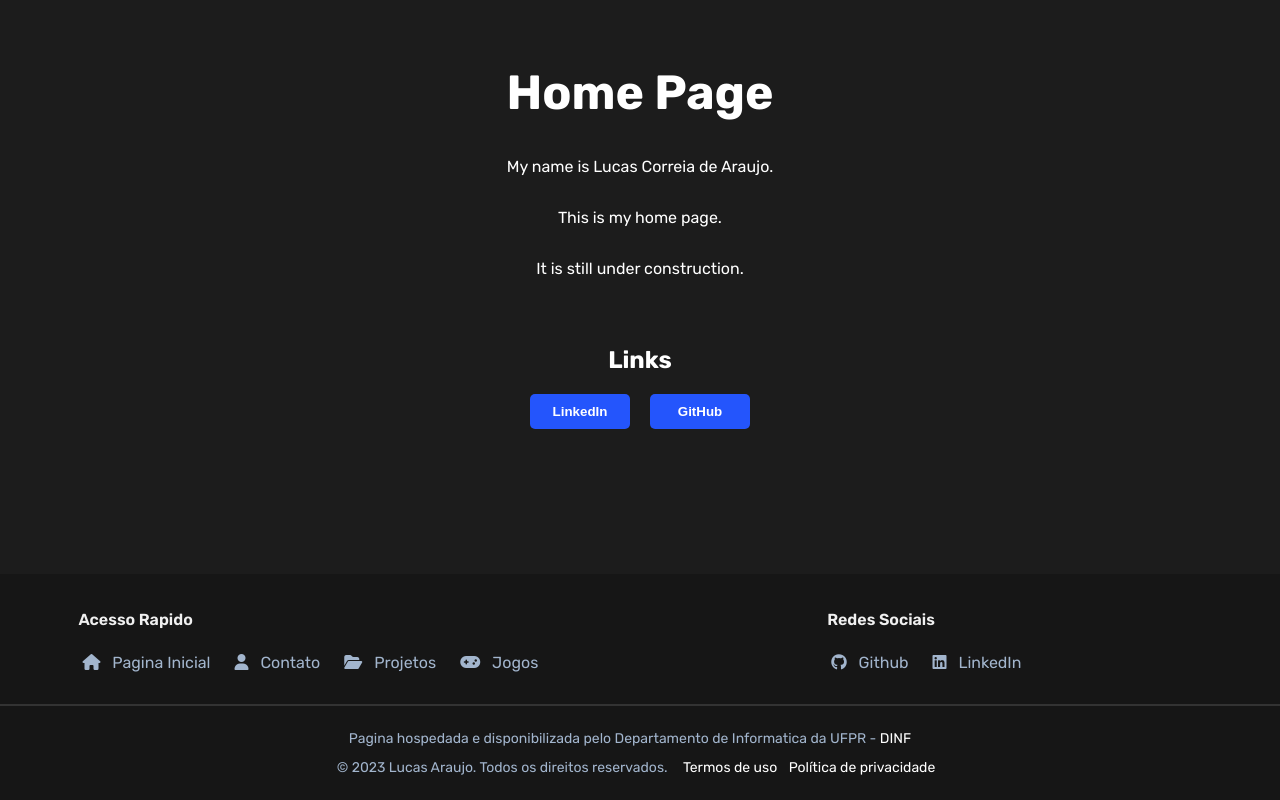
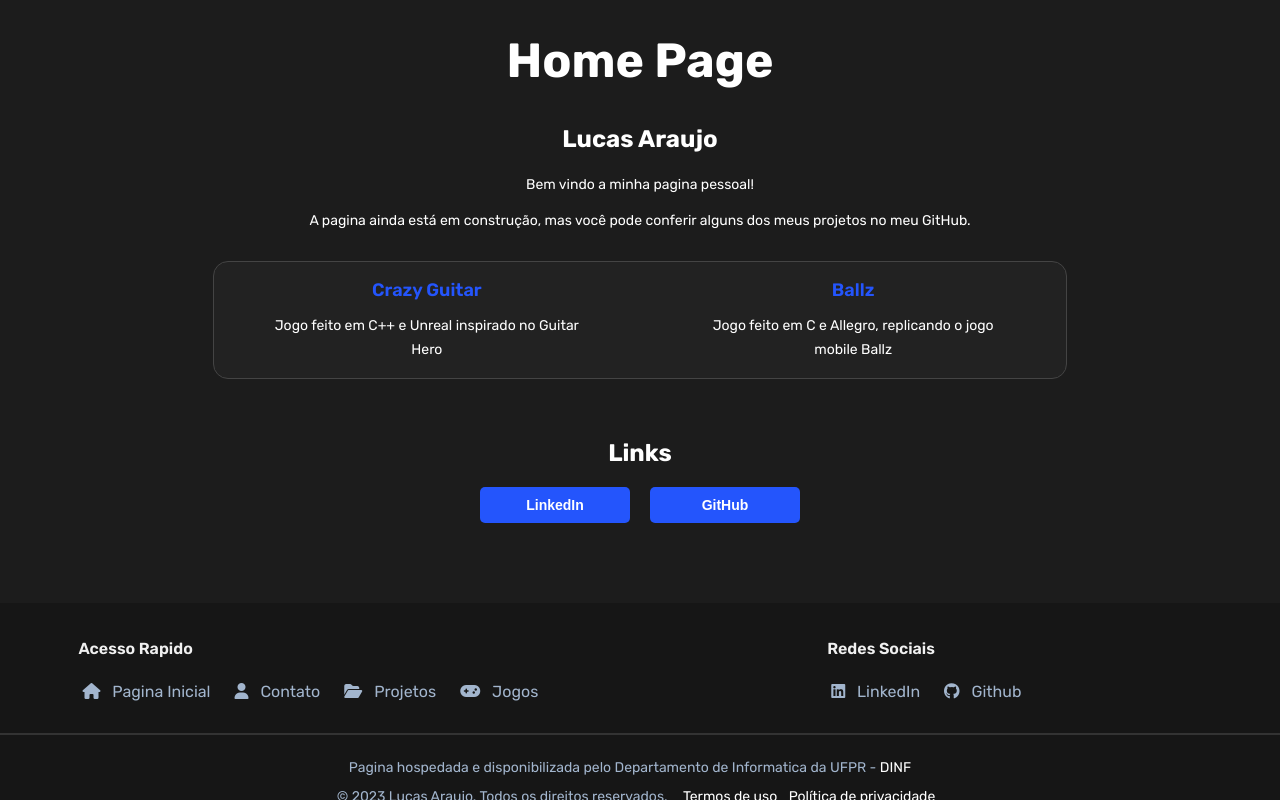
Before and after one commit to araujoLuka/dinf-webpage, a plain HTML site: page index.html in a window 1280 px wide. Drawn offline with Linux system fonts and the light colour scheme.

Commit message:
updated home page

```diff
--- a/index.html
+++ b/index.html
@@ -23,21 +23,39 @@
     <section>
         <article>
             <h1>Home Page</h1>
-            <p>My name is Lucas Correia de Araujo.</p>
-            <p>This is my home page.</p>
-            <p>It is still under construction.</p>
+            <h2>Lucas Araujo</h2>
+
+            <p>Bem vindo a minha pagina pessoal!</p>
+            <p>A pagina ainda está em construção, mas você pode conferir alguns dos meus projetos no meu GitHub.</p>
+
+            <ul class="text-list">
+                <li>
+                    <a href="https://github.com/araujoLuka/CrazyGuitar" target="_blank">
+                        Crazy Guitar
+                    </a>
+                    <span>Jogo feito em C++ e Unreal inspirado no Guitar Hero</span>
+                </li>
+                <li>
+                    <a href="https://github.com/araujoLuka/ballz" target="_blank">
+                        Ballz
+                    </a>
+                    <span>Jogo feito em C e Allegro, replicando o jogo mobile Ballz</span>
+                </li>
+            </ul>
         </article>
 
         <article>
             <h2>Links</h2>
-            <ul>
+            <ul class="button-list">
                 <li>
                     <button>
-                        <a href="https://www.linkedin.com/in/lukaraujo/">LinkedIn</a>
+                        <a href="https://www.linkedin.com/in/lukaraujo/" target="_blank">LinkedIn</a>
                     </button>
                 </li>
                 <li>
-                    <button><a href="github.com/araujoLuka">GitHub</a></button>
+                    <button>
+                        <a href="https://github.com/araujoLuka" target="_blank">GitHub</a>
+                    </button>
                 </li>
             </ul>
         </article>
@@ -53,11 +71,11 @@
                     <i class="fas fa-home"></i>
                     Pagina Inicial
                 </a>
-                <a href="#">
+                <a href="mailto:lucasaraujo1@ufpr.br">
                     <i class="fas fa-user"></i>
                     Contato
                 </a>
-                <a href="#">
+                <a href="https://github.com/araujoLuka?tab=repositories" target="_blank">
                     <i class="fas fa-folder-open"></i>
                     Projetos
                 </a>
@@ -68,13 +86,13 @@
             </div>
             <div id="social-media">
                 <h2>Redes Sociais</h2>
-                <a href="#">
+                <a href="https://www.linkedin.com/in/lukaraujo/" target="_blank">
+                    <i class="fab fa-linkedin"></i>
+                    LinkedIn
+                </a>
+                <a href="https://github.com/araujoLuka" target="_blank">
                     <i class="fab fa-github"></i>
                     Github
-                </a>
-                <a href="#">
-                    <i class="fab fa-linkedin"></i>
-                    LinkedIn
                 </a>
             </div>
         </div>
--- a/styles/index.css
+++ b/styles/index.css
@@ -31,35 +31,89 @@ section {
 }
 
 article {
-    padding: 1rem;
+    padding: 0.5rem;
+    margin-bottom: 1.5rem;
 }
 
 h1 {
 	font-size: 3rem;
-	margin-bottom: 20px;
+	margin-bottom: 1rem;
+    margin-top: 1.5rem;
 }
 
-a {
+button > a {
 	text-decoration: none;
 	color: #fff;
 }
 
-ul {
+a {
+    text-decoration: none;
+    color: #fff;
+}
+
+article p,
+article span {
+    font-size: 14px;
+    text-align: center;
+    line-height: 1.5rem;
+    padding-left: 1rem;
+    padding-right: 1rem;
+}
+
+article p, article a {
+    margin-top: 0;
+    margin-bottom: 0.75rem;
+}
+
+ul.text-list {
+    display: grid;
+    grid-template-columns: 1fr 1fr;
+    margin: 0;
+    margin-top: 1rem;
+    padding: 0;
+    background-color: #222;
+    border-radius: 15px;
+    border: 1px solid #444;
+
+    a {
+        font-weight: 600;
+        color: #2455fc;
+        font-size: 18px;
+    }
+
+    a:hover {
+        color: #5d7efc;
+    }
+
+    li {
+        list-style: none;
+        display: flex;
+        flex-direction: column;
+        align-items: center;
+        justify-content: center;
+        padding: 1rem;
+        line-height: 1.5rem;
+        width: 80%;
+        justify-self: center;
+    }
+}
+
+ul.button-list {
 	list-style: none;
 	padding: 0;
 	margin: 0;
 	display: flex;
-}
 
-li {
-	margin-left: 10px;
-	margin-right: 10px;
-	text-align: center;
+    li {
+        margin-left: 10px;
+        margin-right: 10px;
+        text-align: center;
+    }
 }
 
 button {
 	border: none;
-	width: 100px;
+	width: 150px;
 	padding: 10px;
 	border-radius: 5px;
 	cursor: pointer;
@@ -67,6 +121,7 @@ button {
 	color: #fff;
 	> a {
 		font-weight: 600;
+        font-size: 14px;
 	}
 	transition: all 0.3s ease;
 }
@@ -74,7 +129,7 @@ button {
 button:hover {
 	background: #5d7efc;
 	box-shadow: 0 0 10px #5d7efc;
-	width: 150px;
+	width: 200px;
 }
 
 ::-webkit-scrollbar {
@@ -105,3 +160,18 @@ button:hover {
 ::-webkit-scrollbar-thumb:hover {
 	background: #17f;
 }
+
+@media (max-width: 768px) {
+    h1 {
+        font-size: 2rem;
+    }
+
+    article p,
+    article span {
+        font-size: 12px;
+    }
+
+    ul.text-list {
+        grid-template-columns: 1fr;
+    }
+}
```
